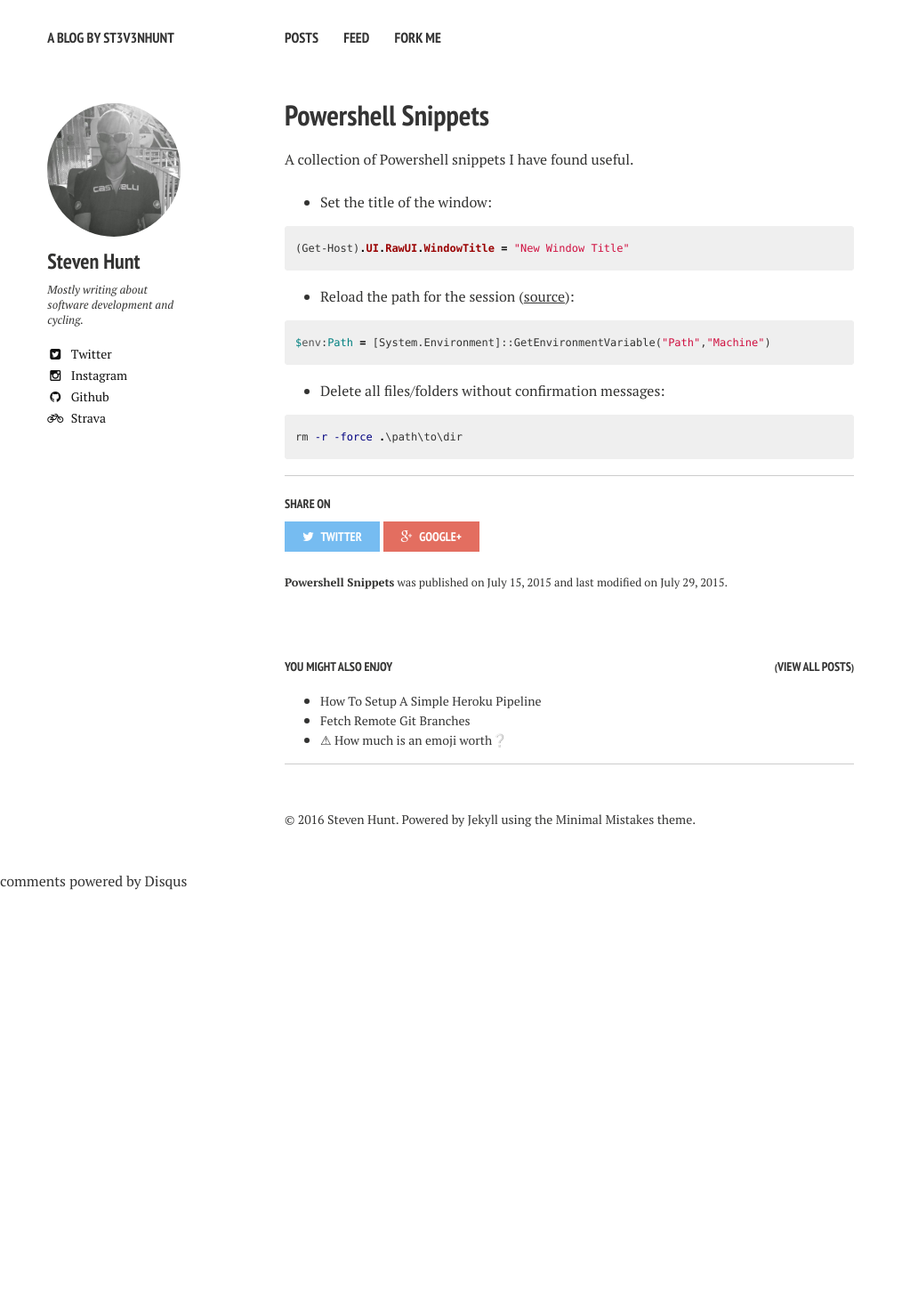
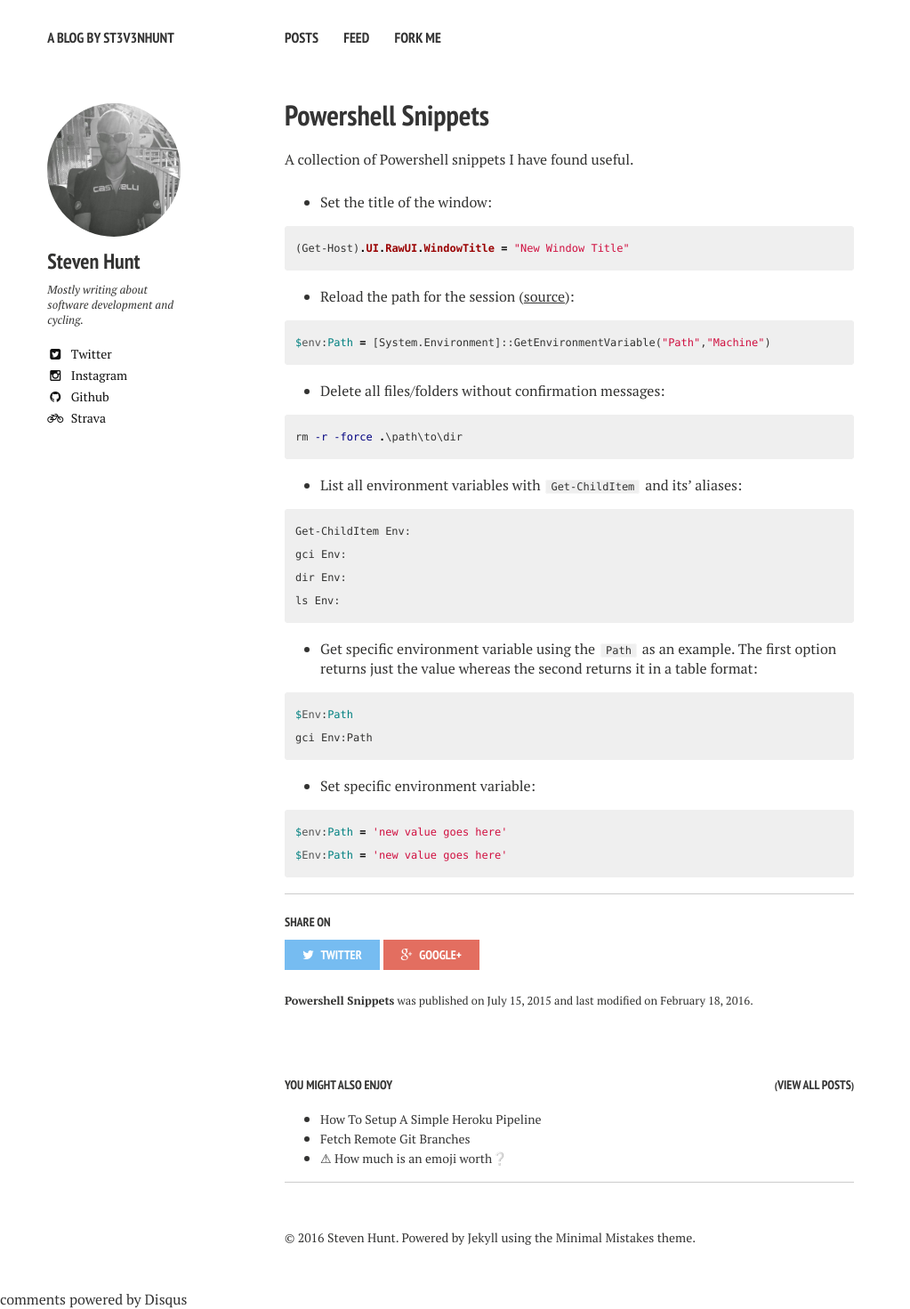
Before and after one commit to st3v3nhunt/st3v3nhunt.github.io, a Jekyll site: the page built from _posts/development/2015-07-15-powershell-snippets.md, in a window 1280 px wide. Shown: the whole page at 89% size, without its empty margins (0-1023 px from the left). Built offline with Jekyll 4.4.1, drawn with Linux system fonts in a browser that asks for light colours; nearby versions of some CDN libraries; comment, search, counter and statistics services are not loaded; before the commit the page ends 1001 px from its top, so only the background shows below that.

Commit message:
:battery: Additional powershell snippets.

````diff
--- a/_posts/development/2015-07-15-powershell-snippets.md
+++ b/_posts/development/2015-07-15-powershell-snippets.md
@@ -1,7 +1,7 @@
 ---
 layout: post
 tags: [powershell, tips, agile, development]
-modified: 2015-07-29
+modified: 2016-02-18
 comments: true
 ---
 
@@ -25,3 +25,28 @@ $env:Path = [System.Environment]::GetEnvironmentVariable("Path","Machine")
 ```powershell
 rm -r -force .\path\to\dir
 ```
+
+
+* List all environment variables with `Get-ChildItem` and its' aliases:
+
+```powershell
+Get-ChildItem Env:
+gci Env:
+dir Env:
+ls Env:
+```
+
+
+* Get specific environment variable using the `Path` as an example. The first option returns just the value whereas the second returns it in a table format:
+
+```powershell
+$Env:Path
+gci Env:Path
+```
+
+* Set specific environment variable:
+
+```powershell
+$env:Path = 'new value goes here'
+$Env:Path = 'new value goes here'
+```
````
